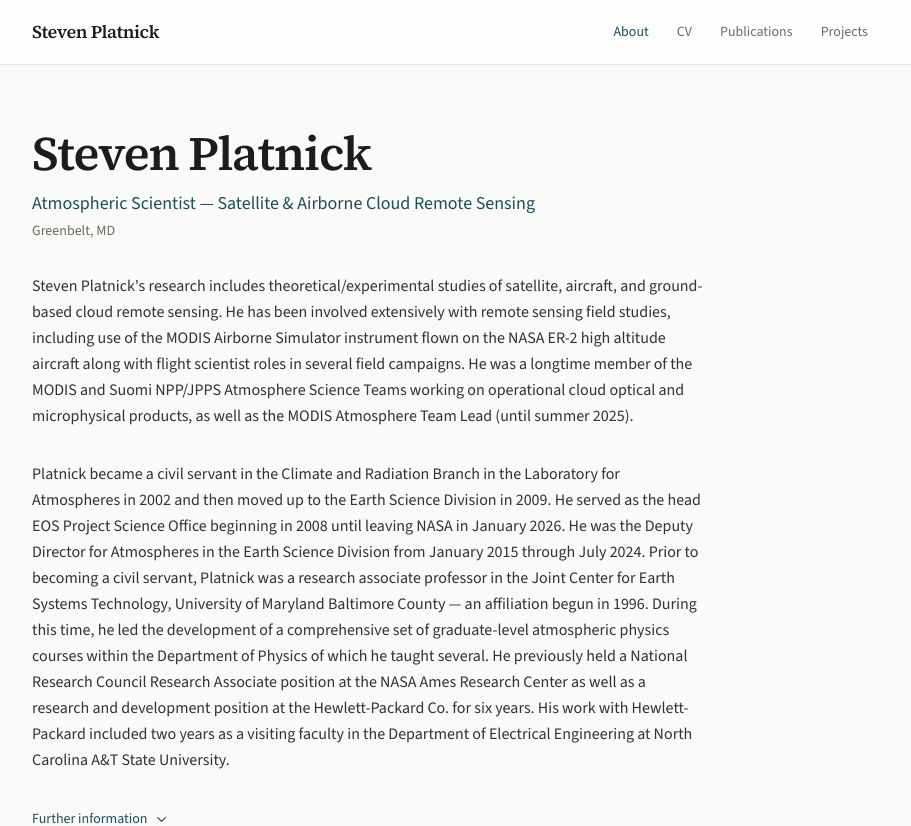
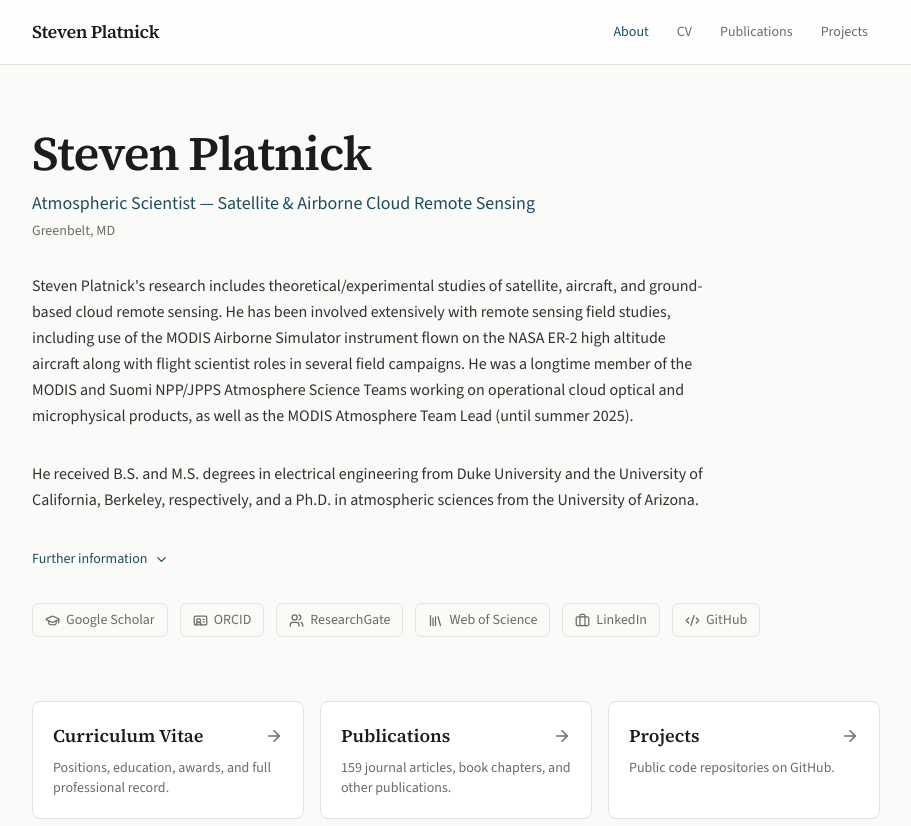
Before and after one commit to sepraca/steven-platnick-site, a Next.js app: page / in a window 1280 px wide. Shown: the top 826 px of the page, without its empty margins (184-1095 px from the left). Built offline with nearby package versions, Linux system fonts and the light colour scheme.

Commit message:
Hide career-history paragraph behind Further information instead
Clarifies which paragraph counts as "3rd" — the career-history
paragraph beginning "Platnick became a civil servant..." — per
Steven's correction. Research intro and education stay visible by
default.

```diff
--- a/src/app/page.tsx
+++ b/src/app/page.tsx
@@ -20,7 +20,7 @@ export default function Home() {
 
         <div className="mt-8 max-w-2xl space-y-8 text-base leading-relaxed text-foreground/90">
           <p>{intro}</p>
-          <p>{career}</p>
+          <p>{education}</p>
 
           <details className="group">
             <summary className="list-none [&::-webkit-details-marker]:hidden inline-flex cursor-pointer items-center gap-1.5 text-sm font-medium text-accent">
@@ -30,7 +30,7 @@ export default function Home() {
                 className="transition-transform duration-200 group-open:rotate-180"
               />
             </summary>
-            <p className="mt-3">{education}</p>
+            <p className="mt-3">{career}</p>
           </details>
         </div>
 
```
